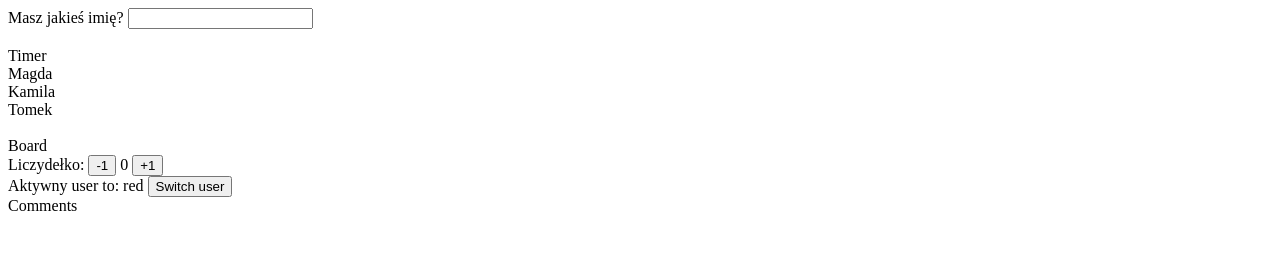
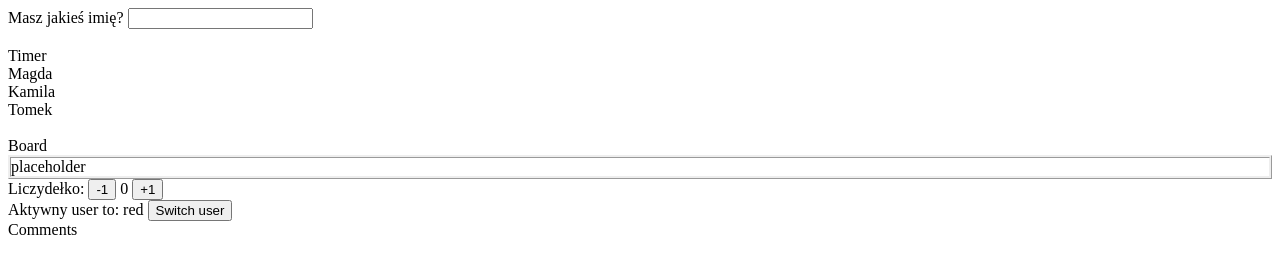
Before and after one commit to TomaszMandel/connect, a website: page index.html in a window 1280 px wide. Drawn offline with Linux system fonts and the light colour scheme.

Commit message:
added css

```diff
--- a/index.html
+++ b/index.html
@@ -1,6 +1,7 @@
 <html>
     <head>
         <title>Taka gierka że omatkoicórko</title>
+        <link rel="stylesheet" href="style.css">
     </head>
     <body>
         <div id="div-welcome">
@@ -14,6 +15,7 @@
         <div id="div-tomek" onclick="countClicks('Tomek')">Tomek</div>
         <div id="div-last-selected"><br></div>
         <div>Board</div>
+        <div id="div-circle">placeholder</div>
         <div id="div-counter">
             Liczydełko:
             <button id="span-counter-decrease" onclick="counterDecrementBy1()">-1</button>
--- /dev/null
+++ b/style.css
@@ -0,0 +1,3 @@
+#div-circle {
+    border-style: ridge
+}
```
